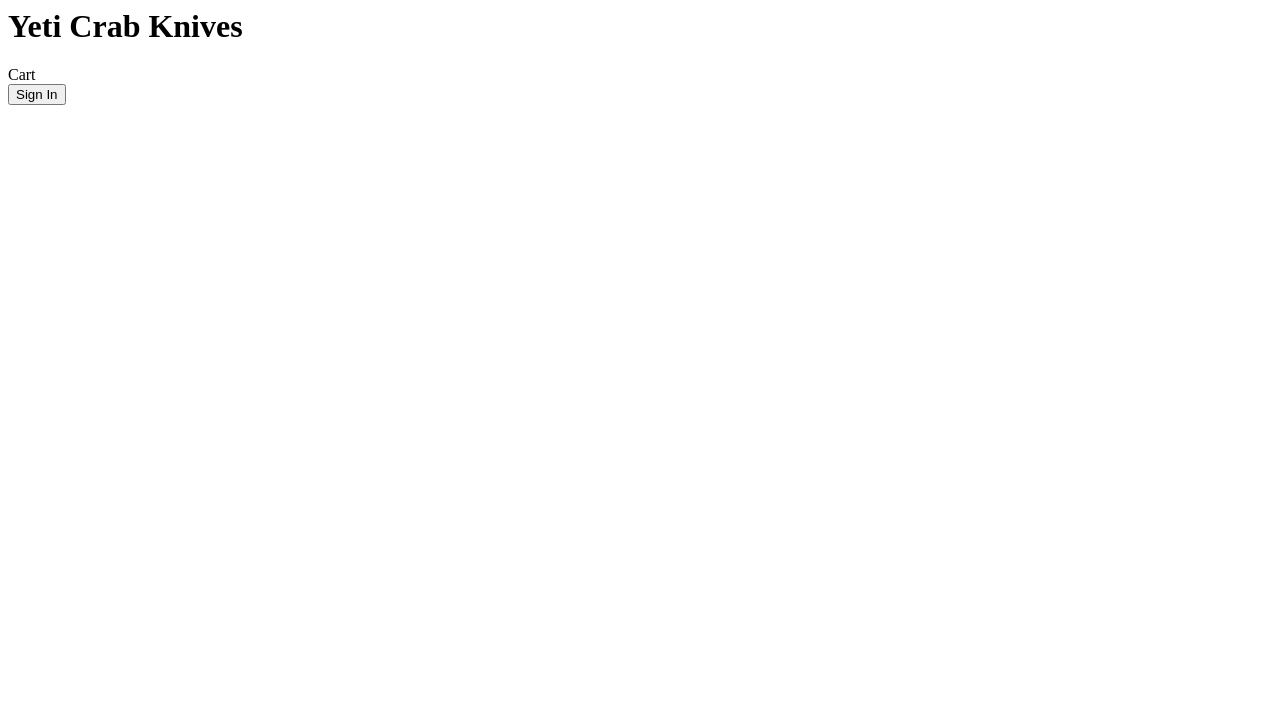
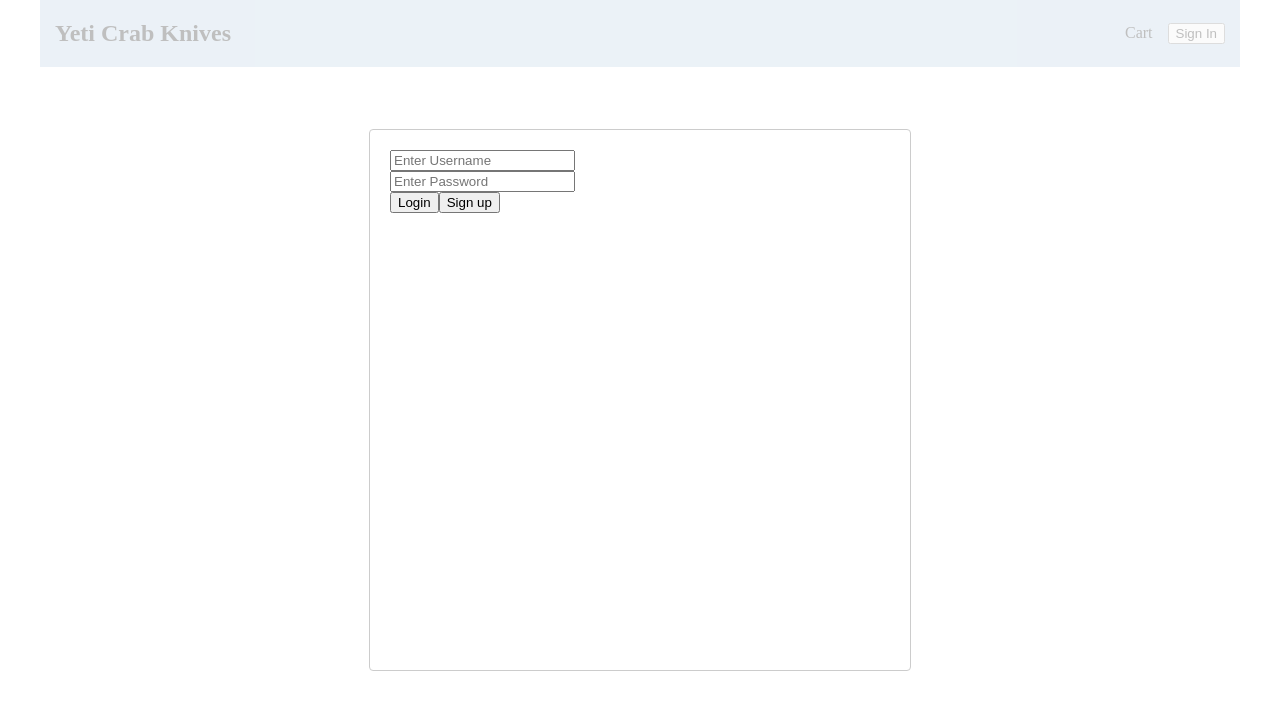
Before and after one commit to miyaki-knives/miyaki, a React app: page / in a window 1280 px wide. Both pictures are taken after a click on the button "Sign In". Shown: the top 710 px of the page. Built offline with nearby package versions, Linux system fonts and the light colour scheme.

Commit message:
finished header and login/signup modals

```diff
--- a/client/Components/HeaderContainer.jsx
+++ b/client/Components/HeaderContainer.jsx
@@ -1,11 +1,16 @@
 import React from 'react';
+import Login from './Login.jsx'
 
 function HeaderContainer(props){
   return (
     <div className = 'HeaderContainer'>
-      <h1>Yeti Crab Knives</h1>
-      <div className = 'cartIcon'>Cart </div>
-      <button className = 'signInBtn'>{props.isLoggedIn ? 'Log Out' : 'Sign In'}</button>
+      <div className = 'LeftContainer'>
+        <h2>Yeti Crab Knives</h2>
+      </div>
+      <div className = 'RightContainer'>
+        <div className = 'cartIcon'>Cart </div>
+        <Login isLoggedIn = {props.isLoggedIn} />
+      </div>
     </div>
   )
 }
--- /dev/null
+++ b/client/Components/Login.jsx
@@ -0,0 +1,56 @@
+import React from 'react';
+import Modal from 'react-modal';
+import { useState } from 'react';
+
+const customStyles = {
+  content: {
+    top: '50%',
+    left: '50%',
+    right: 'auto',
+    bottom: 'auto',
+    marginRight: '-50%',
+    transform: 'translate(-50%, -50%)',
+  },
+};
+
+Modal.setAppElement('#root');
+
+function Login(props){
+  const [modalIsOpen, setIsOpen] = useState(false);
+
+  function openModal() {
+    setIsOpen(true);
+  }
+
+  // function afterOpenModal() {
+  // }
+
+  function closeModal() {
+    setIsOpen(false);
+  }
+
+  return (
+    <div>
+      <button onClick={openModal} className = 'signInBtn'>{props.isLoggedIn ? 'Log Out' : 'Sign In'}</button>
+      <Modal
+        isOpen={modalIsOpen}
+        onRequestClose={closeModal}
+        style={customStyles}
+      >
+
+
+         <div className = 'inputForm'>
+          <input type='text' placeholder = 'Enter Username' id='usernameInput' />
+          <br />
+          <input type='password' placeholder='Enter Password' id='passwordInput' />
+          <br />
+          <button id='loginButton'>Login</button>
+          <button id='signUpButton'>Sign up</button>
+        </div>
+
+      </Modal>
+    </div>
+  );
+}
+
+export default Login
--- a/client/Components/Main.jsx
+++ b/client/Components/Main.jsx
@@ -5,9 +5,32 @@ import HeaderContainer from './HeaderContainer.jsx';
 function Main() {
   const [isLoggedIn, setLoggedIn] = useState(false);
 
+function handleClick(e){
+  if (e.target.id === 'loginButton'){
+    const username = document.querySelector('#usernnameInput').value;
+    const password = document.querySelector('#passwordInput').value;
+
+    fetch('/api', {
+      method: 'POST',
+      body: JSON.stringify({username, password}),
+      headers: { 'Content-Type': 'application/json'}
+    })
+    .then(res => res.json())
+    .then(data => {
+      setLoggedIn(data.isLoggedIn);
+    })
+    .catch(err => console.logged('error in fetch request', err));
+  }
+  if (e.target.id === 'signUpButton'){
+    const username = document.querySelector('#usernameInput')
+    const password = document.querySelector('passwordInput')
+  }
+}
+
   return (
     <div>
      <HeaderContainer isLoggedIn = { isLoggedIn }/>
+
     </div>
   )
 }
--- a/client/styles.css
+++ b/client/styles.css
@@ -1,4 +1,33 @@
+body {
+  margin: 0;
+  padding: 0;
+  }
 
-h2 {
-  color: red;
+  #root {
+    max-width: 1200px;
+    margin: 0 auto;
+  }
+
+.HeaderContainer {
+  display: flex;
+  justify-content: space-between;
+  background-color: rgb(175, 201, 224);
+  padding: 0px 15px;
 }
+
+.RightContainer {
+  display: flex;
+  justify-content: space-between;
+  align-items: center;
+}
+
+.cartIcon {
+  margin-right: 15px;
+}
+
+.inputForm {
+  width: 500px;
+  height: 500px;
+  background-color: white;
+  align-items: center;
+}
--- a/package.json
+++ b/package.json
@@ -7,7 +7,7 @@
     "test": "echo \"Error: no test specified\" && exit 1",
     "start": "node server/server.js",
     "build": "NODE_ENV=production webpack",
-    "dev": "cross-env NODE_ENV=development webpack serve --open"
+    "dev": "concurrently \"cross-env NODE_ENV=development webpack serve --open\" \"cross-env NODE_ENV=development nodemon server/server.js\""
   },
   "repository": {
     "type": "git",
@@ -24,6 +24,7 @@
     "prop-types": "^15.8.1",
     "react": "^18.0.0",
     "react-dom": "^18.0.0",
+    "react-modal": "^3.14.4",
     "react-router-dom": "^6.3.0"
   },
   "devDependencies": {
```
Also changed, not shown: 2 other files (tests, documents, lock files or other folders).
